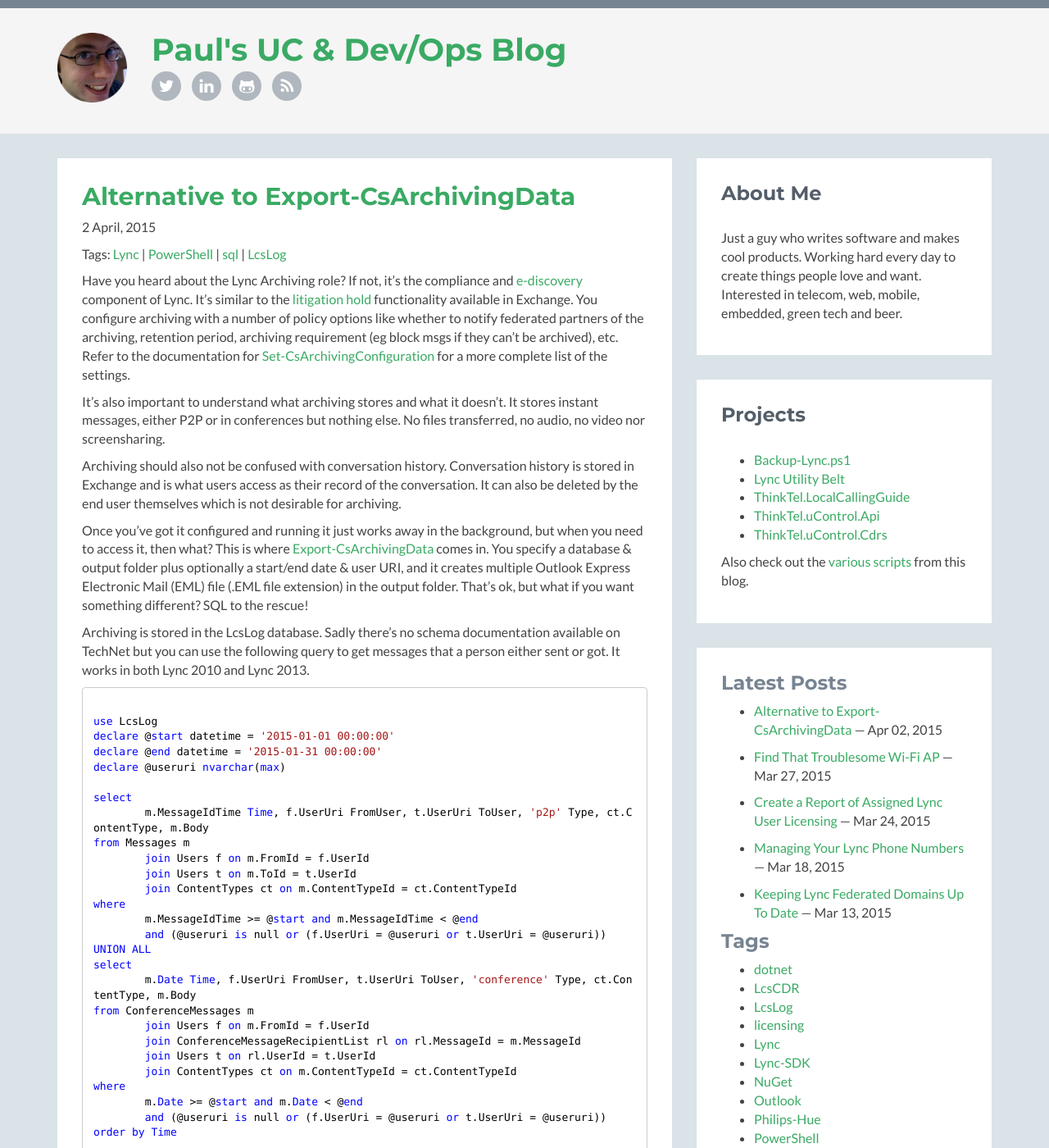
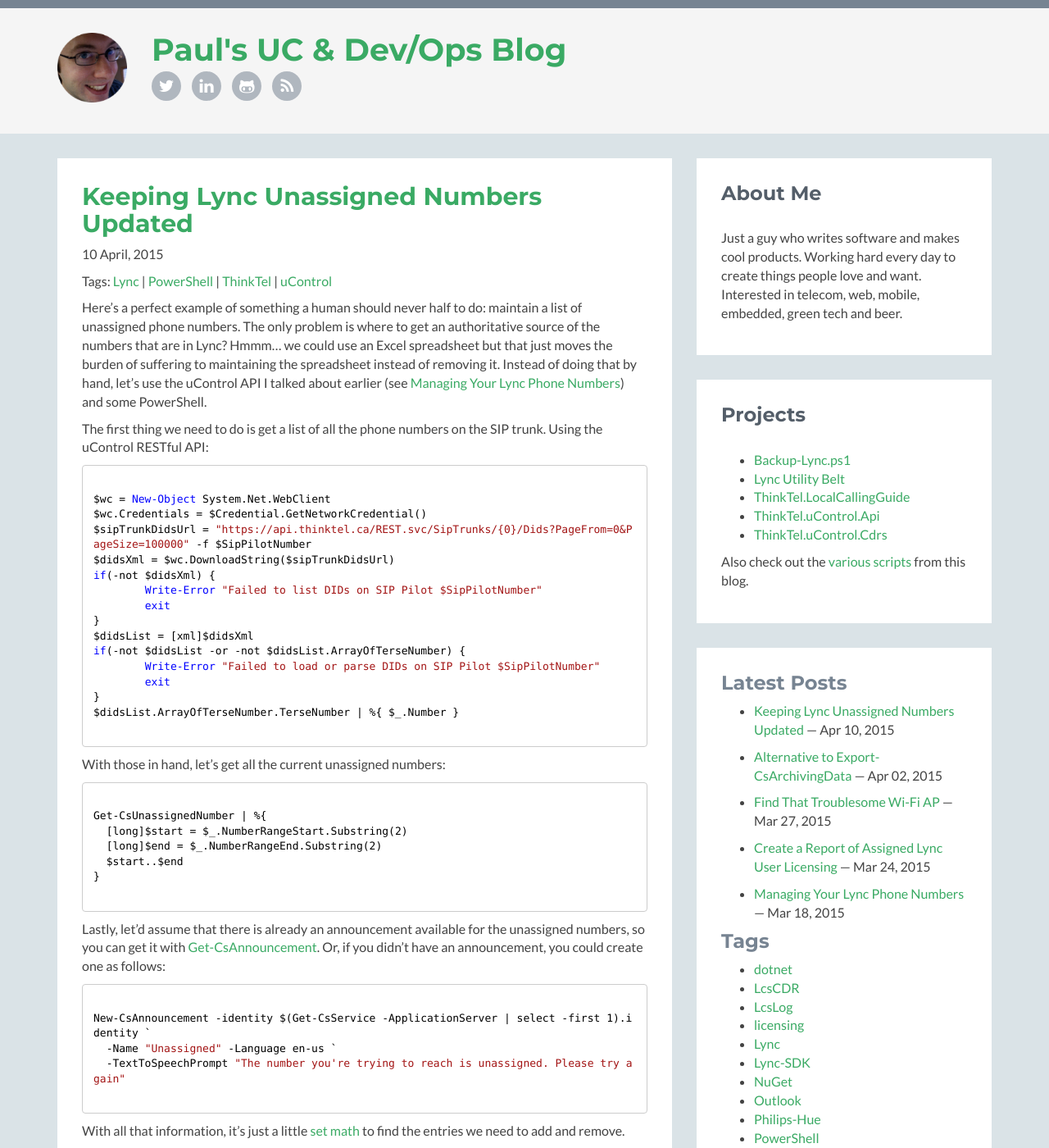
Before and after one commit to pvaillant/pvaillant.github.io, a Jekyll site: the page built from index.md, in a window 1280 px wide and 1400 px high. Shown: the whole window at 82% size. Built offline with Jekyll 4.4.1, drawn with Linux system fonts in a browser that asks for light colours; comment, search, counter and statistics services are not loaded; some of the changed text lies outside the part shown.

Commit message:
Add post: Keeping Lync Unassigned Numbers Updated

```diff
--- /dev/null
+++ b/_posts/2015-04-10-keeping-lync-unassigned-numbers-updated.md
@@ -0,0 +1,54 @@
+---
+layout: post
+title: "Keeping Lync Unassigned Numbers Updated"
+comments: true
+tags: ["Lync","PowerShell","ThinkTel","uControl"]
+---
+
+Here's a perfect example of something a human should never half to do: maintain a list of unassigned phone numbers. The only problem is where to get an authoritative source of the numbers that are in Lync? Hmmm... we could use an Excel spreadsheet but that just moves the burden of suffering to maintaining the spreadsheet instead of removing it. Instead of doing that by hand, let's use the uControl API I talked about earlier (see [Managing Your Lync Phone Numbers](/2015/03/18/managing-your-lync-phone-numbers.html)) and some PowerShell.
+
+The first thing we need to do is get a list of all the phone numbers on the SIP trunk. Using the uControl RESTful API:
+
+<pre class="hljs powershell"><code>
+$wc = New-Object System.Net.WebClient
+$wc.Credentials = $Credential.GetNetworkCredential()
+$sipTrunkDidsUrl = "https://api.thinktel.ca/REST.svc/SipTrunks/{0}/Dids?PageFrom=0&PageSize=100000" -f $SipPilotNumber
+$didsXml = $wc.DownloadString($sipTrunkDidsUrl)
+if(-not $didsXml) {
+	Write-Error "Failed to list DIDs on SIP Pilot $SipPilotNumber"
+	exit
+}
+$didsList = [xml]$didsXml
+if(-not $didsList -or -not $didsList.ArrayOfTerseNumber) {
+	Write-Error "Failed to load or parse DIDs on SIP Pilot $SipPilotNumber"
+	exit
+}
+$didsList.ArrayOfTerseNumber.TerseNumber | %{ $_.Number }
+
+</code></pre>
+
+With those in hand, let's get all the current unassigned numbers:
+
+<pre class="hljs powershell"><code>
+Get-CsUnassignedNumber | %{
+  [long]$start = $_.NumberRangeStart.Substring(2)
+  [long]$end = $_.NumberRangeEnd.Substring(2)
+  $start..$end
+}
+
+</code></pre>
+
+Lastly, let'd assume that there is already an announcement available for the unassigned numbers, so you can get it with [Get-CsAnnouncement](https://technet.microsoft.com/en-us/library/gg398937.aspx). Or, if you didn't have an announcement, you could create one as follows:
+
+<pre class="hljs powershell"><code>
+New-CsAnnouncement -identity $(Get-CsService -ApplicationServer | select -first 1).identity `
+  -Name "Unassigned" -Language en-us `
+  -TextToSpeechPrompt "The number you're trying to reach is unassigned. Please try again"
+
+</code></pre>
+
+With all that information, it's just a little [set math](http://en.wikipedia.org/wiki/Set_\(mathematics\)) to find the entries we need to add and remove.
+
+Like always, you can download this script [Update-LyncUnassignedNumbers.ps1](/content/Update-LyncUnassignedNumbers.ps1).
+
+Keep in mind that because unassigned numbers are processed last in the Lync routing, we don't have to worry about removing an unassigned number if you assign it to a user or contact in Lync. If you really want to, say because you really want to keep your unassigned numbers purely for unassigned numbers, take solace: you are not alone. There is an option in the script above (-Force) that will do just that.
--- a/scripts.md
+++ b/scripts.md
@@ -12,3 +12,4 @@
  * [Get-LyncNumbers.ps1](/content/Get-LyncNumbers.ps1) (see [Managing Your Lync Phone Numbers](/2015/03/18/managing-your-lync-phone-numbers))
  * [Get-LyncUserLicensing.ps1](/content/Get-LyncUserLicensing.ps1) (see [Create a Report of Assigned Lync User Licensing](/2015/03/24/create-a-report-of-assigned-lync-user-licensing.html))
  * [Update-LyncFederatedDomains.ps1](/content/Update-LyncFederatedDomains.ps1) (see [Keeping Lync Federated Domains Up To Date](/2015/03/13/keeping-lync-federated-domains-up-to-date.html))
+ * [Update-LyncUnassignedNumbers.ps1](/content/Update-LyncUnassignedNumbers.ps1) (see [Keeping Lync Unassigned Numbers Updated](/2015/04/10/keeping-lync-unassigned-numbers-updated.html))
```
Also changed, not shown: 1 other file.
